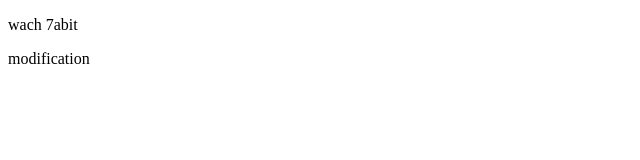
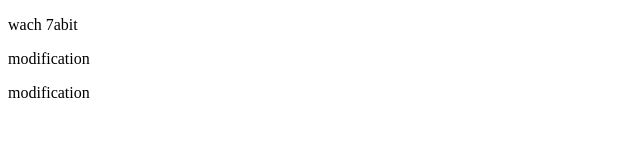
Before and after one commit to HaritiMehdi/repositoryMHD, a plain HTML site: page index.html in a window 1280 px wide. Shown: the whole page, without its empty margins (0-640 px from the left). Drawn offline with Linux system fonts and the light colour scheme.

Commit message:
modification2

```diff
--- a/index.html
+++ b/index.html
@@ -9,5 +9,6 @@
 <body>
     <p>wach 7abit</p>
     <p>modification</p>
+    <p>modification</p>
 </body>
 </html>
```
